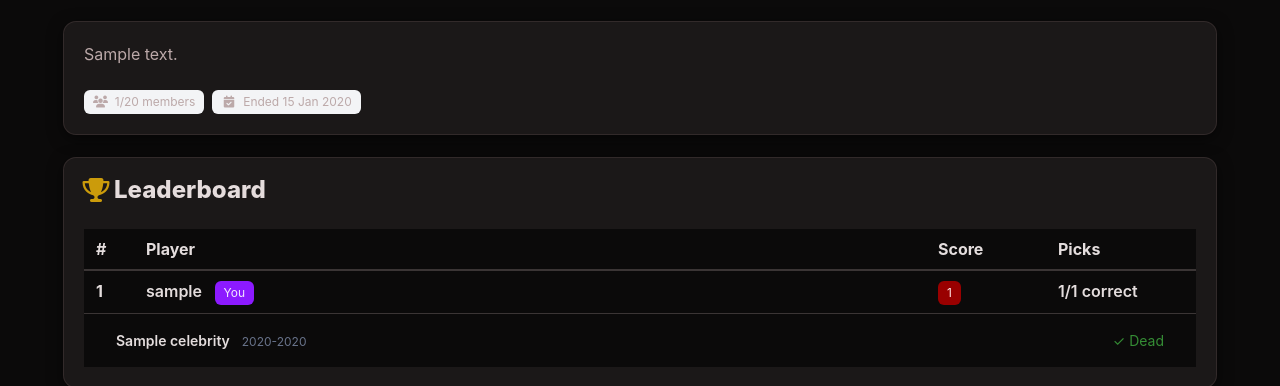
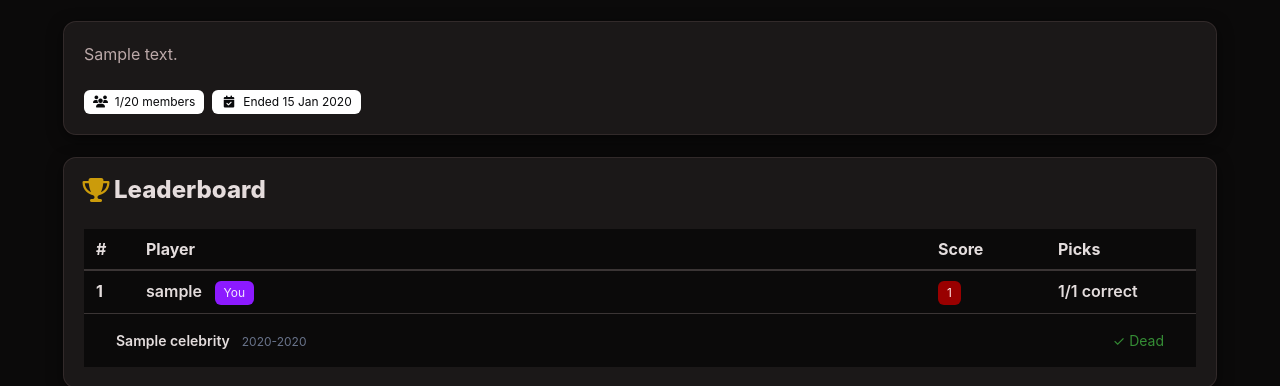
Before and after one commit to Victlebum/necroporra, a Django app: a page that uses necroporra/templates/necroporra/pool_detail.html in a window 1280 px wide. Shown: the part 174-560 px from the top of the page. Run offline with Django 5.2, Linux system fonts and the light colour scheme; a user stored in the database is signed in; tables that the repository leaves empty hold one stand-in row (values such as "Sample post"); grey boxes marked "Sample" are stand-in pictures.

Commit message:
Improved looks of info tags in pool detail and pool admin views

```diff
--- a/necroporra/templates/necroporra/_predictions_section.html
+++ b/necroporra/templates/necroporra/_predictions_section.html
@@ -70,9 +70,9 @@
               {% if prediction.celebrity.birth_date %}
               <p class="subtitle is-7">Born: {{ prediction.celebrity.birth_date }}</p>
               {% endif %}
-              <span class="tag {% if prediction.is_correct == None %}is-light{% elif prediction.is_correct %}is-success{% else %}is-danger{% endif %}">
+              <span class="tag {% if prediction.is_correct == None %}is-success is-light{% elif prediction.is_correct %}is-success{% else %}is-danger{% endif %}">
                 {% if prediction.is_correct == None %}
-                Pending
+                Alive
                 {% elif prediction.is_correct %}
                 ✓ Correct
                 {% else %}
--- a/necroporra/templates/necroporra/pool_admin.html
+++ b/necroporra/templates/necroporra/pool_admin.html
@@ -77,19 +77,19 @@
         <div class="column is-narrow">
           <div class="tags has-addons">
             <span class="tag is-dark">Scoring</span>
-            <span class="tag is-light">{{ pool.get_scoring_mode_display }}</span>
+            <span class="tag is-white">{{ pool.get_scoring_mode_display }}</span>
           </div>
         </div>
         <div class="column is-narrow">
           <div class="tags has-addons">
             <span class="tag is-dark">Ends</span>
-            <span class="tag is-light">{{ pool.limit_date|date:"d M Y" }}</span>
+            <span class="tag is-white">{{ pool.limit_date|date:"d M Y" }}</span>
           </div>
         </div>
         <div class="column is-narrow">
           <div class="tags has-addons">
             <span class="tag is-dark">Members</span>
-            <span class="tag is-light">{{ memberships.count }}/20</span>
+            <span class="tag is-white">{{ memberships.count }}/20</span>
           </div>
         </div>
       </div>
--- a/necroporra/templates/necroporra/pool_detail.html
+++ b/necroporra/templates/necroporra/pool_detail.html
@@ -47,11 +47,11 @@
       {% endif %}
 
       <div class="tags">
-        <span class="tag is-light">
+        <span class="tag is-white">
           <span class="icon"><i class="fas fa-users"></i></span>
           <span>{{ stats.member_count }}/20 members</span>
         </span>
-        <span class="tag is-light">
+        <span class="tag is-white">
           <span class="icon"><i class="fas fa-calendar-check"></i></span>
           <span>
             {% if is_active %}
```
